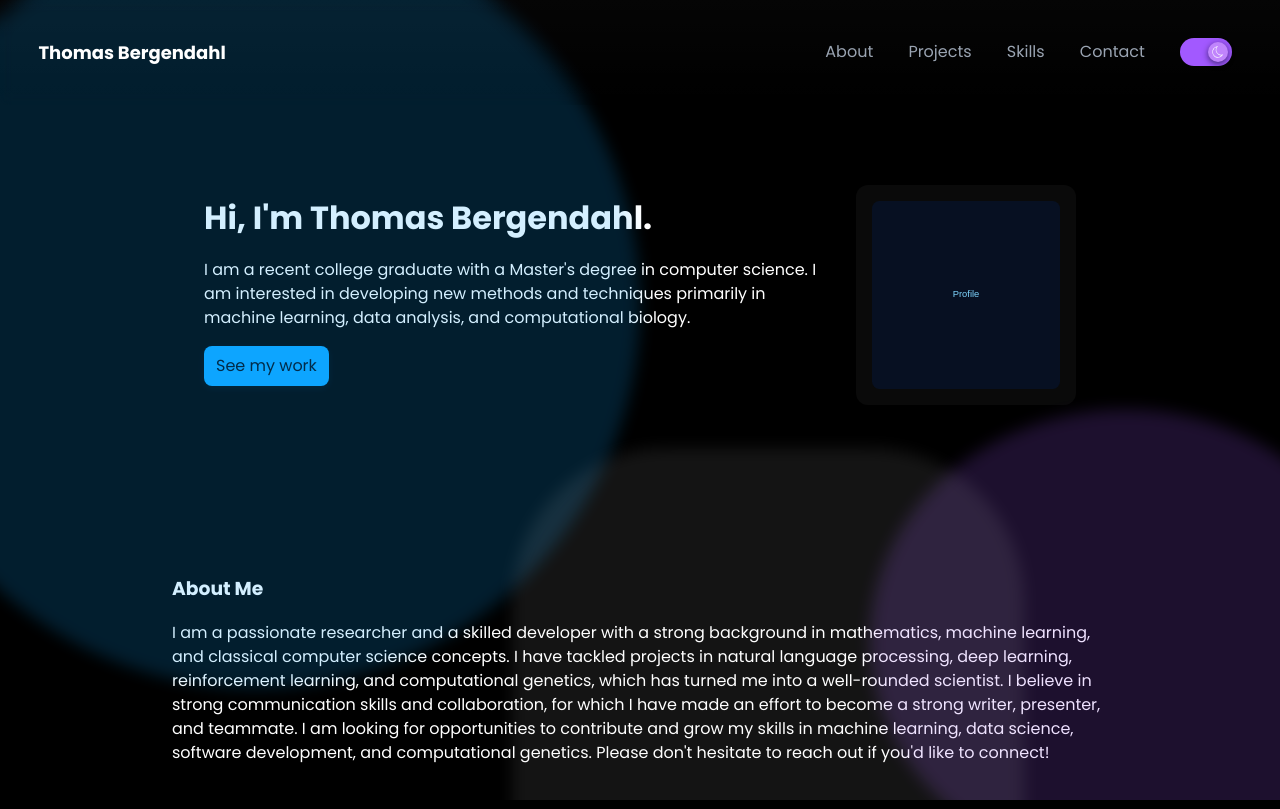
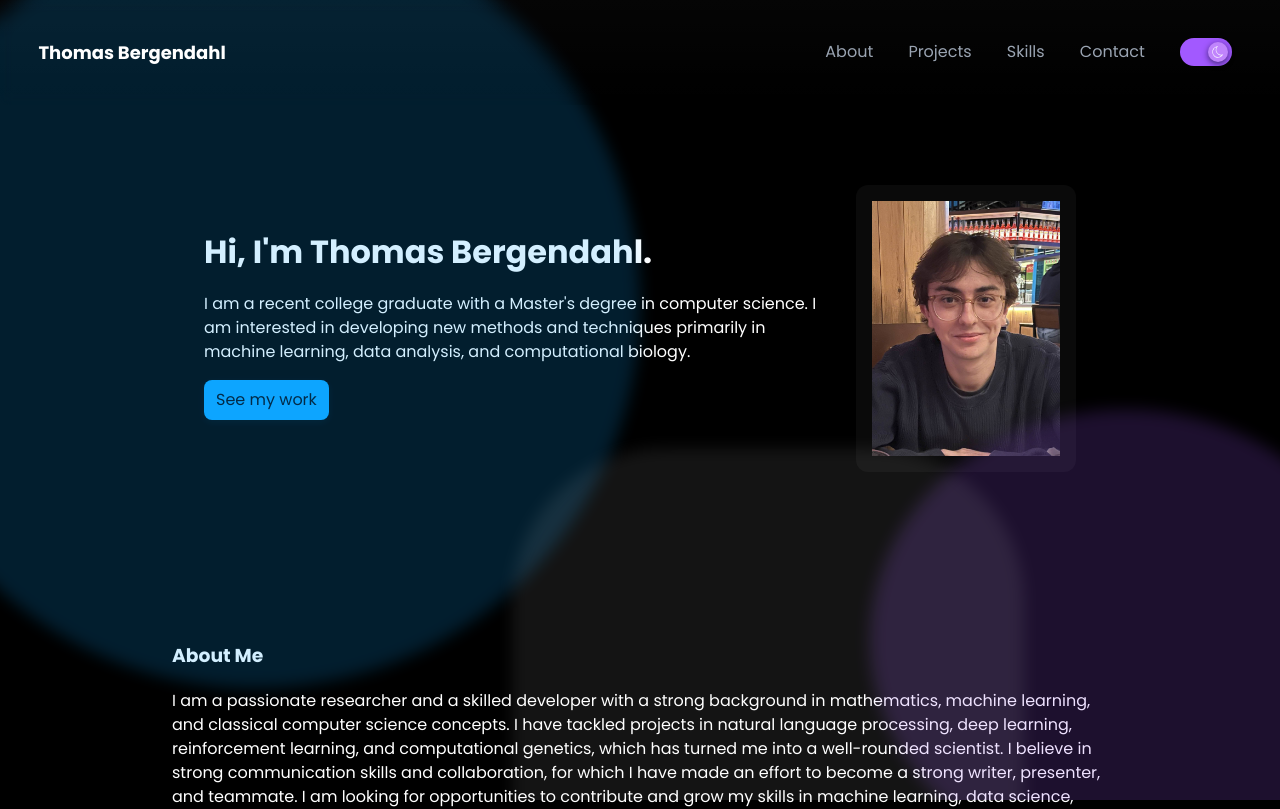
Before and after one commit to tgbergendahl/personalportfolio, a React (Vite) app: page / in a window 1280 px wide. Shown: the top 809 px of the page. Built offline with nearby package versions, Linux system fonts and the light colour scheme; the HTML template or start-up script is replaced by a standard one.

Commit message:
added profile pic

```diff
--- a/src/components/Hero.jsx
+++ b/src/components/Hero.jsx
@@ -1,5 +1,5 @@
 import React from 'react'
-import profile from '../assets/profile-placeholder.svg'
+import profile from '/home/tgb/personal_dev/personalportfolio/src/assets/tgb_restaurant_cropped.jpg'
 
 export default function Hero(){
   const handleSeeMyWork = (e) => {
@@ -18,7 +18,7 @@ export default function Hero(){
           <p><a className="cta" href="#projects" onClick={handleSeeMyWork}>See my work</a></p>
         </div>
         <div className="hero-figure">
-          <img src={profile} alt="Profile placeholder illustration" />
+          <img src={profile} alt="Picture of me!" />
         </div>
       </div>
     </section>
```
Also changed, not shown: src/assets/tgb_restaurant_cropped.jpg (added), 1 other file (tests, documents, lock files or other folders).
